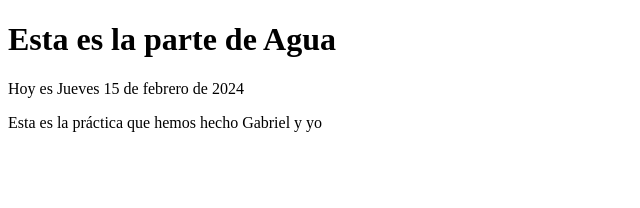
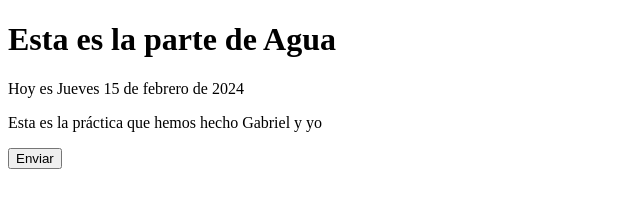
Before and after one commit to Gabrinp13/RepositoriosRemotos, a plain HTML site: page pagina2.html in a window 1280 px wide. Shown: the whole page, without its empty margins (0-640 px from the left). Drawn offline with Linux system fonts and the light colour scheme.

Commit message:
cuartocommit_agua

```diff
--- a/pagina2.html
+++ b/pagina2.html
@@ -12,5 +12,6 @@
 <h1>Esta es la parte de Agua</h1>
 <p>Hoy es Jueves 15 de febrero de 2024</p>
 <p> Esta es la práctica que hemos hecho Gabriel y yo </p>
+<input type=button value="Enviar">
 </body>
 </html>
```
